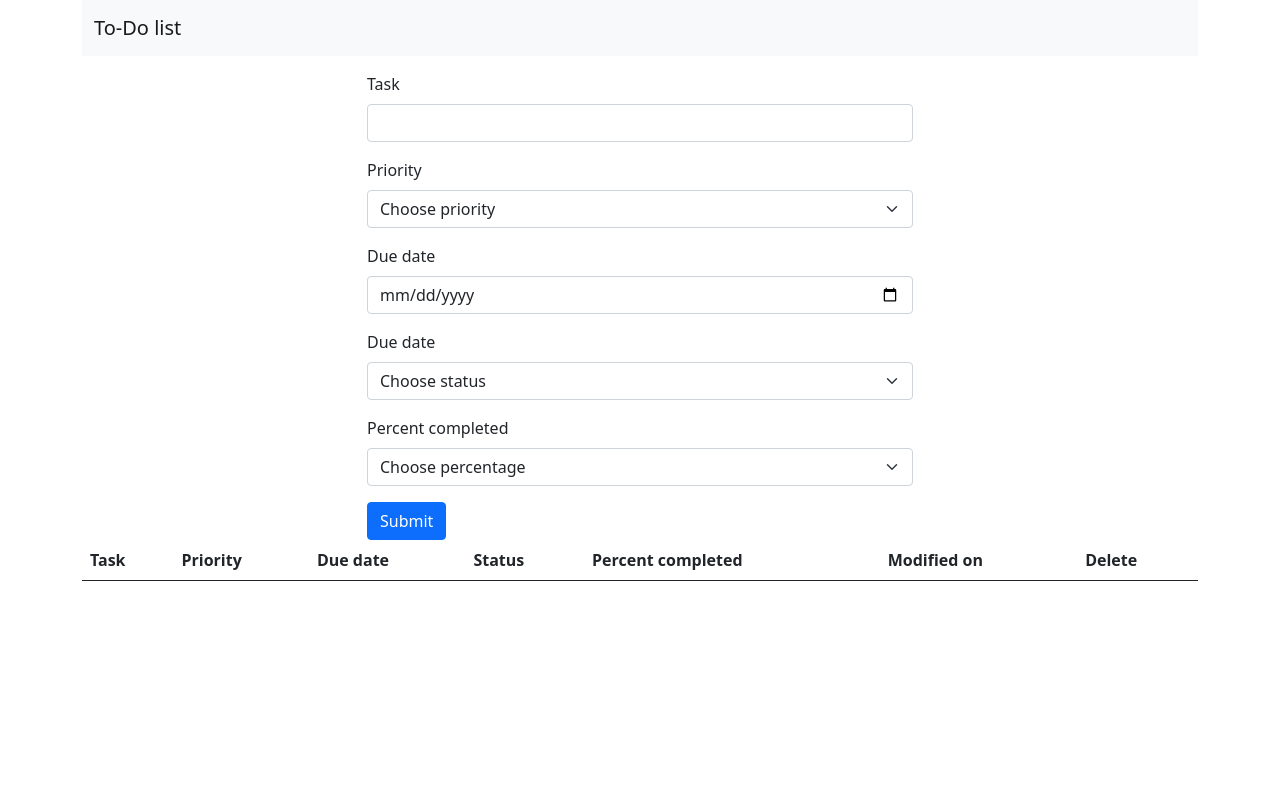
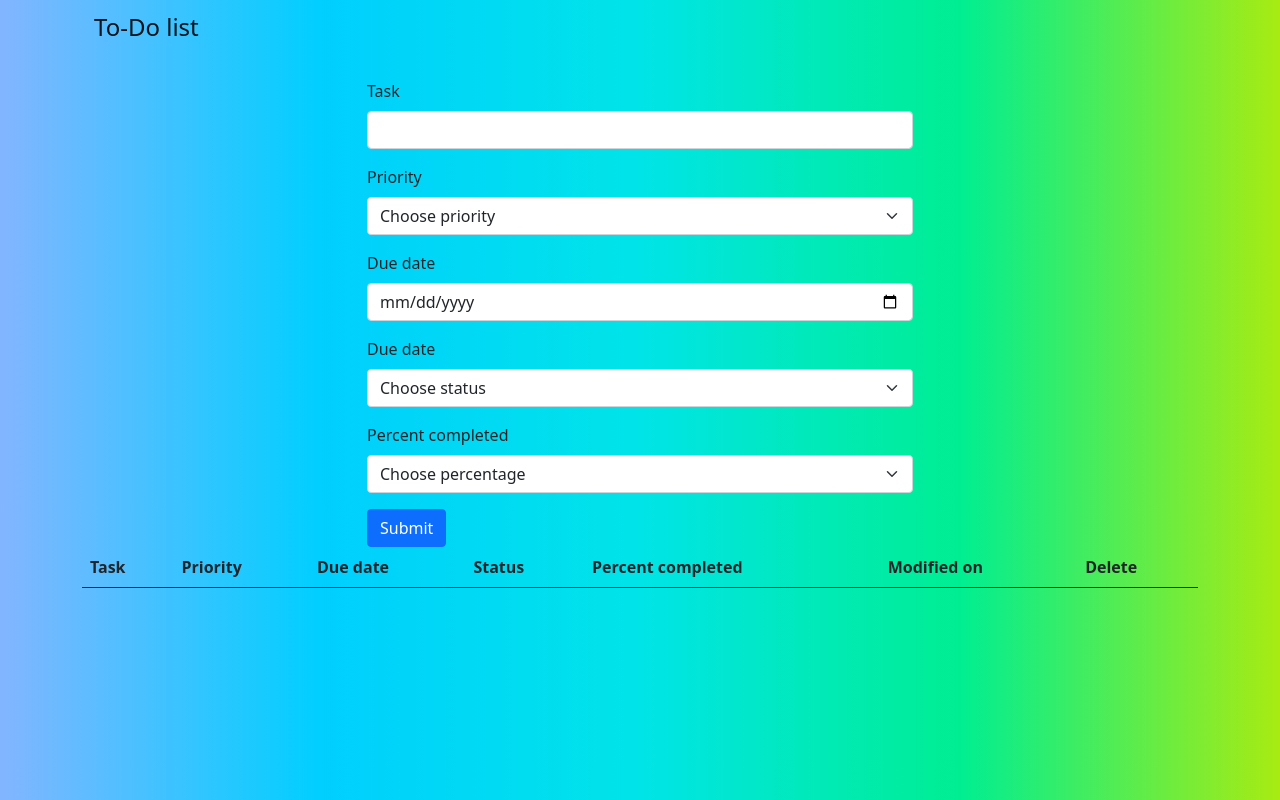
Before and after one commit to mantasgood/todolist-v2, a plain HTML site: page index.html in a window 1280 px wide. Drawn offline with nearby package versions, Linux system fonts and the light colour scheme.

Commit message:
first commit

```diff
--- a/index.html
+++ b/index.html
@@ -15,9 +15,9 @@
   </head>
   <body>
     <div class="container">
-      <nav class="navbar navbar-light bg-light">
+      <nav class="navbar navbar-light">
         <div class="container-fluid">
-          <a class="navbar-brand" href="#">To-Do list</a>
+          <a class="navbar-brand" href="#"><h4>To-Do list</h4></a>
         </div>
       </nav>
       <!-- form filler start -->
--- a/styles.css
+++ b/styles.css
@@ -0,0 +1,11 @@
+body {
+  height: 100vh;
+  background: linear-gradient(
+    to right,
+    #83b5ff,
+    #00cfff,
+    #00e4e8,
+    #00ee92,
+    #a8eb12
+  );
+}
```
